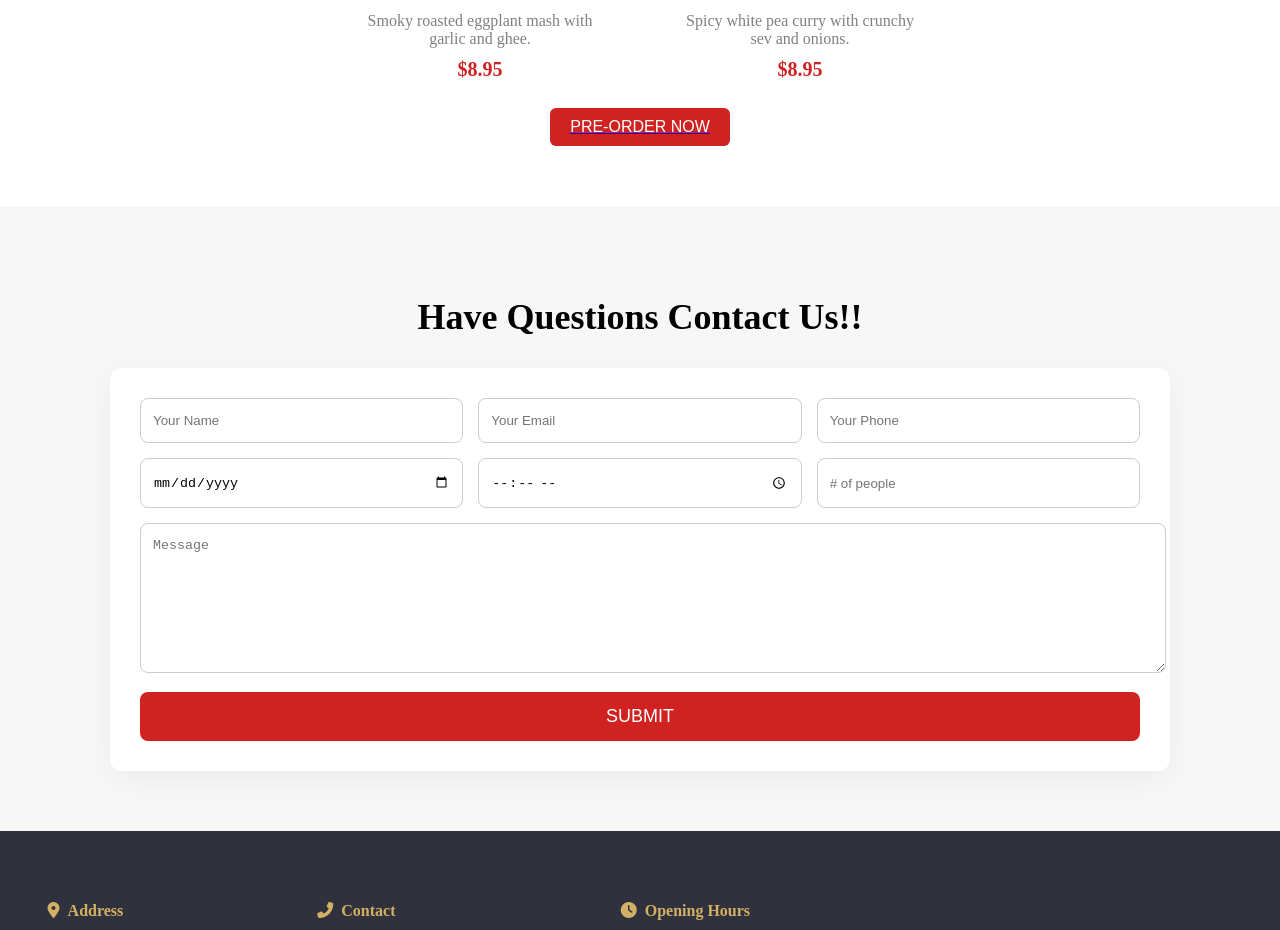
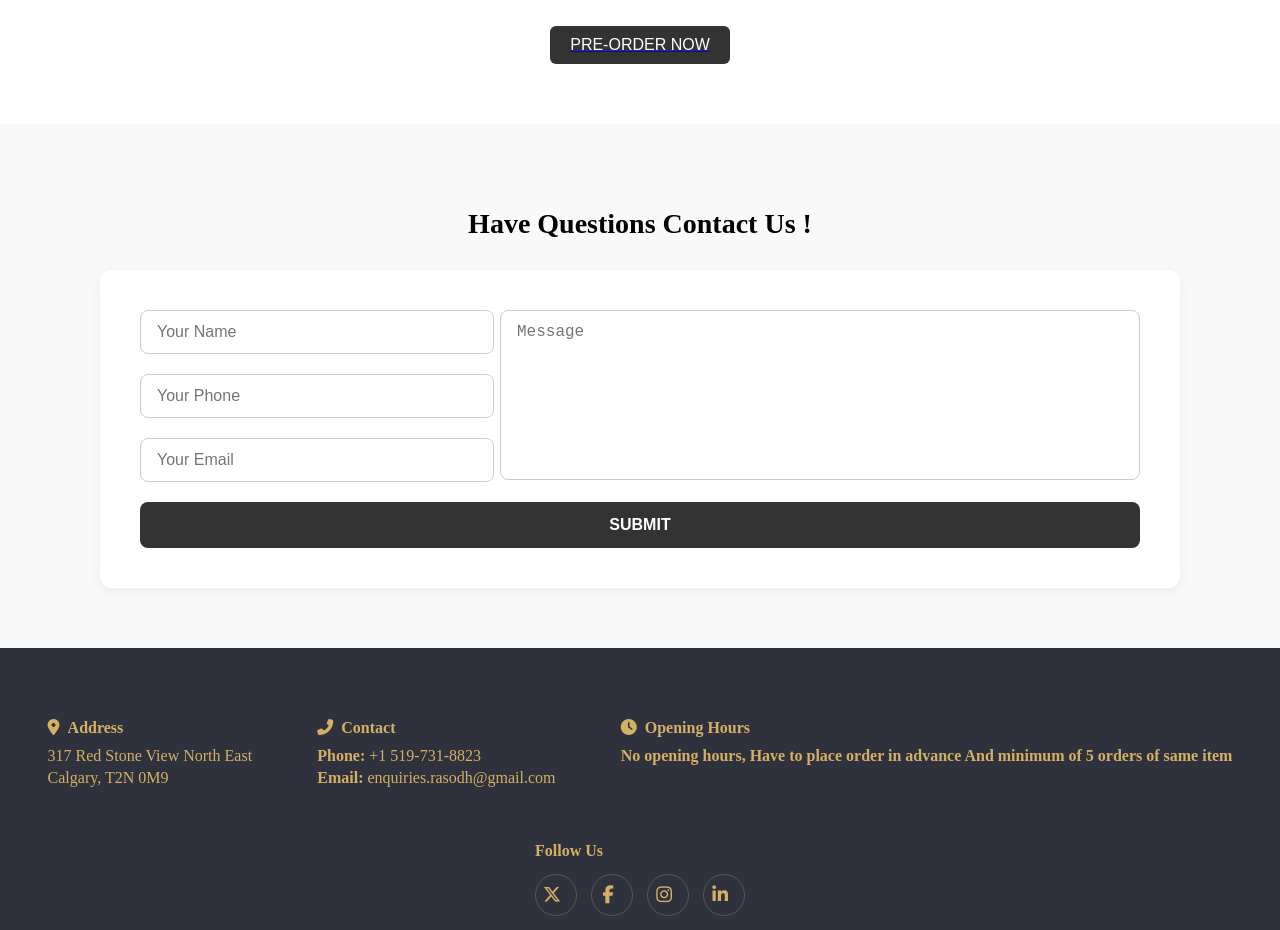
Before and after one commit to AriBandyo/rasodh, a React (Create React App) app: page / in a window 1280 px wide. Shown: the part 1860-2790 px from the top of the page. Built offline with nearby package versions, Linux system fonts and the light colour scheme.

Commit message:
Fix: logo contact up page and slight styling

```diff
--- a/src/App.css
+++ b/src/App.css
@@ -1,38 +1,104 @@
-html {
-    scroll-behavior: smooth;
-  }
-
+/* Welcome Section */
 .hero-section {
-    padding: 80px 20px;
   text-align: center;
-
+  padding: 80px 20px 40px;
 }
 
 .hero-section h1 {
-    font-size: 3rem; /* Makes the welcome title large */
+  font-size: 48px;
+  font-weight: 700;
+  color: #000;
   margin-bottom: 20px;
 }
 
 .hero-section p {
-    font-size: 1.5rem; /* Larger subtitle */
-
-    max-width: 700px;
+  font-size: 20px;
+  color: #222;
+  line-height: 1.6;
+  max-width: 800px;
   margin: 0 auto;
-    line-height: 1.6;
 }
 
-/* ANNIMATION */
-  .hero-section {
-    animation: fadeIn 1.2s ease-in;
+/* Button Section */
+.section-buttons {
+  margin-top: 40px;
+  display: flex;
+  flex-direction: column;
+  align-items: center;
+  gap: 20px;
 }
 
-  @keyframes fadeIn {
-    from {
+/* Button Styling */
+.btn {
+  padding: 12px 24px;
+  width: 220px;
+  background-color: #2f313c;
+  color: #d4b065;
+  text-decoration: none;
+  border: none;
+  border-radius: 12px;
+  font-weight: 600;
+  font-size: 16px;
+  cursor: pointer;
+  box-shadow: 0 4px 10px rgba(0, 0, 0, 0.1);
+  transition: all 0.3s ease;
+}
+
+.btn:hover {
+  background-color: #d4b065;
+  color: #2f313c;
+  transform: scale(1.05);
+}
+
+/* Optional: Animation on load */
+.section-buttons .btn {
   opacity: 0;
   transform: translateY(20px);
+  animation: fadeInUp 0.5s forwards;
 }
+
+.section-buttons .btn:nth-child(1) { animation-delay: 0s; }
+.section-buttons .btn:nth-child(2) { animation-delay: 0.1s; }
+.section-buttons .btn:nth-child(3) { animation-delay: 0.2s; }
+.section-buttons .btn:nth-child(4) { animation-delay: 0.3s; }
+.section-buttons .btn:nth-child(5) { animation-delay: 0.4s; }
+.section-buttons .btn:nth-child(6) { animation-delay: 0.5s; }
+
+@keyframes fadeInUp {
   to {
     opacity: 1;
     transform: translateY(0);
   }
 }
+.section-buttons {
+  margin-top: 40px;
+  display: flex;
+  flex-direction: column;
+  align-items: center;
+  gap: 20px;
+}
+
+.btn {
+  display: inline-flex;
+  justify-content: center;
+  align-items: center;
+  padding: 12px 0;
+  width: 240px;
+  height: 50px;
+  background-color: #2f313c;
+  color: #d4b065;
+  text-decoration: none;
+  border: none;
+  border-radius: 12px;
+  font-weight: 700;
+  font-size: 16px;
+  cursor: pointer;
+  box-shadow: 0 4px 10px rgba(0, 0, 0, 0.1);
+  transition: all 0.3s ease;
+}
+
+.btn:hover {
+  background-color: #d4b065;
+  color: #2f313c;
+  transform: scale(1.05);
+}
--- a/src/ContactUs.js
+++ b/src/ContactUs.js
@@ -4,22 +4,23 @@ import "./contactus.css";
 const ContactUs = () => {
   return (
     <section className="contact-section">
-      <h2>Have Questions Contact Us!!</h2>
+      <h2>Have Questions Contact Us !</h2>
 
       <div className="contact-container">
         <form className="contact-form">
-          <div className="form-row">
-            <input type="text" placeholder="Your Name" required />
-            <input type="email" placeholder="Your Email" required />
-            <input type="text" placeholder="Your Phone" required />
+          <div className="form-layout">
+            <div className="form-left">
+              <input type="text" placeholder="Your Name" required />
+              <input type="text" placeholder="Your Phone" required />
+              <input type="email" placeholder="Your Email" required />
+            </div>
+
+            <div className="form-right">
+              <textarea placeholder="Message" rows="8" required></textarea>
+            </div>
           </div>
-          <div className="form-row">
-            <input type="date" required />
-            <input type="time" required />
-            <input type="number" placeholder="# of people" min="1" required />
-          </div>
-          <textarea placeholder="Message" rows="4"></textarea>
-          <button type="submit">SUBMIT</button>
+
+          <button type="submit" className="submit-btn">SUBMIT</button>
         </form>
       </div>
     </section>
--- a/src/contactus.css
+++ b/src/contactus.css
@@ -1,75 +1,79 @@
+.form-right {
+  flex: 2;
+  display: flex;
+  align-items: flex-start; /* aligns textarea to top */
+}
+
 .contact-section {
+  padding: 60px 20px;
   text-align: center;
-    padding: 60px 20px;
-    background-color: #f7f7f7;
+  background-color: #f9f9f9;
 }
 
 .contact-section h2 {
-    font-size: 36px;
+  font-size: 28px;
   margin-bottom: 30px;
-    font-weight: bold;
 }
 
-  .contact-section h2 span {
-    color: #d12222;
+.contact-container {
+  max-width: 1000px;
+  margin: 0 auto;
+  background-color: #fff;
+  padding: 40px;
+  border-radius: 12px;
+  box-shadow: 0 4px 12px rgba(0, 0, 0, 0.05);
 }
 
 .contact-form {
-    max-width: 1000px;
-    margin: 0 auto;
-    background-color: #fff;
-    padding: 30px;
-    border-radius: 12px;
-    box-shadow: 0 8px 30px rgba(0, 0, 0, 0.05);
+  display: flex;
+  flex-direction: column;
+  gap: 20px;
 }
 
-  .form-row {
+.form-layout {
   display: flex;
-    gap: 15px;
-    margin-bottom: 15px;
+  gap: 40px; /* Increased spacing between left and right */
+}
+
+
+/* Left column for inputs */
+.form-left {
+  flex: 1;
+  display: flex;
+  flex-direction: column;
+  gap: 20px;
+}
+
+/* Right column for message only */
+.form-right {
+  flex: 2;
 }
 
 .contact-form input,
-  .contact-form textarea,
-  .contact-form select {
-    width: 100%;
-    padding: 14px 12px;
+.contact-form textarea {
+  padding: 12px 16px;
+  font-size: 16px;
   border: 1px solid #ccc;
   border-radius: 8px;
-    transition: border 0.3s, box-shadow 0.3s;
+  outline: none;
+  width: 100%;
+  resize: none;
 }
 
-  .contact-form input:focus,
-  .contact-form textarea:focus {
-    border-color: #d12222;
-    outline: none;
-    box-shadow: 0 0 5px rgba(209, 34, 34, 0.2);
+/* Full-width Submit */
+.submit-btn {
+  padding: 14px;
+  font-size: 16px;
+  font-weight: bold;
+  background-color: #333;
+  color: white;
+  border: none;
+  border-radius: 8px;
+  cursor: pointer;
+  transition: background-color 0.3s ease;
+  width: 100%;
 }
 
-  .contact-form textarea {
-    resize: vertical;
-    min-height: 120px;
+.submit-btn:hover {
+  background-color: #a81f1f;
 }
-
-  .contact-form button {
-    width: 100%;
-    background-color: #d12222;
-    color: white;
-    border: none;
-    padding: 14px;
-    font-size: 18px;
-    border-radius: 8px;
-    cursor: pointer;
-    transition: background 0.3s;
-    margin-top: 15px;
-  }
-
-  .contact-form button:hover {
-    background-color: #b30000;
-  }
-
-  @media screen and (max-width: 768px) {
-    .form-row {
-      flex-direction: column;
-    }
-  }
--- a/src/footer/footer.css
+++ b/src/footer/footer.css
@@ -3,7 +3,6 @@
   color: #ffffff;
   padding: 50px 30px;
   margin-bottom: 0;
-
 }
 
 .footer-container {
@@ -37,23 +36,29 @@
 
 .social-icons {
   display: flex;
-    gap: 10px;
+  gap: 14px;
+  align-items: center;
+  margin-top: 10px;
 }
 
 .social-icons a {
-    width: 35px;
-    height: 35px;
+  width: 40px;
+  height: 40px;
   border: 1px solid #555;
   border-radius: 50%;
   display: flex;
   align-items: center;
   justify-content: center;
   color: #ccc;
+  font-size: 18px;
+  line-height: 1;
+  transition: all 0.3s ease;
 }
 
 .social-icons a:hover {
-    border-color:#d4b065;
-    color:#d4b065;
+  border-color: #d4b065;
+  color: #d4b065;
+  transform: scale(1.05);
 }
 
 .footer-bottom {
@@ -74,6 +79,7 @@
   text-decoration: underline;
 }
 
+/* Responsive */
 @media (max-width: 768px) {
   .footer-container {
     flex-direction: column;
--- a/src/header/header.js
+++ b/src/header/header.js
@@ -1,22 +1,21 @@
 import React from "react";
 import "./header.css";
+import logo from "./Logo.png"; // adjust path based on your folder structure"
+// adjust path based on your folder structure
 
 const Header = () => {
-  const dispatchEvent = (type) => {
-    window.dispatchEvent(new Event(type));
-  };
-
   return (
     <header className="header">
       <div className="brand">
-        Rasodh<span>.</span>
+        <img src={logo} alt="Rasodh Logo" className="logo" />
+        Rasodh<span className="dot">.</span>
       </div>
       <nav className="nav-links">
-        <a href="#!" onClick={() => dispatchEvent("showHome")}>Home</a>
-        <a href="#!" onClick={() => dispatchEvent("showAbout")}>About</a>
+        <a href="#home">Home</a>
+        <a href="#about">About</a>
         <a href="#menu">Menu</a>
-        <a href="#!" onClick={() => dispatchEvent("showChefs")}>Chefs</a>
-        <a href="#!" onClick={() => dispatchEvent("showGallery")}>Gallery</a>
+        <a href="#chefs">Chefs</a>
+        <a href="#gallery">Gallery</a>
         <a href="#contact">Contact</a>
       </nav>
     </header>
--- a/src/menu/menu.css
+++ b/src/menu/menu.css
@@ -22,7 +22,7 @@
 
   .menu-tabs button:hover,
   .menu-tabs .active-tab {
-    color: #d12222;
+    color: #333;
   }
 
   .menu-tabs .active-tab::after {
@@ -32,7 +32,7 @@
     left: 0;
     width: 100%;
     height: 2px;
-    background-color: #d12222;
+    background-color: #333;
   }
 
   .menu-title {
@@ -43,7 +43,7 @@
   }
 
   .menu-heading {
-    color: #d12222;
+    color: #333;
     font-size: 36px;
     margin-bottom: 40px;
     font-family: "Cursive", sans-serif;
@@ -88,13 +88,13 @@
 
   .price {
     font-weight: bold;
-    color: #d12222;
+    color: #333;
     font-size: 20px;
   }
 
   .menu-section button {
     width: auto;
-    background-color: #d12222;
+    background-color: #333;
     color: white;
     border: none;
     padding: 10px 20px;
--- a/src/menu/menu.js
+++ b/src/menu/menu.js
@@ -16,49 +16,49 @@ const Menu = () => {
     {
       name: "Dahi Wada",
       description: "Soft lentil dumplings in spiced yogurt with chutneys.",
-      price: "$5.95",
+      price: "$10",
       image: DahiWada,
     },
     {
       name: "Ragda Patis",
       description: "Spiced white pea curry with golden potato patties.",
-      price: "$14.95",
+      price: "$12",
       image: RagdaPatis,
     },
     {
       name: "Pani Puri",
       description: "Crispy puris filled with potato and tangy tamarind water.",
-      price: "$8.95",
+      price: "$10",
       image: PaniPuri,
     },
     {
       name: "Dabeli",
       description: "Spicy street-style sandwich with masala potato mix.",
-      price: "$8.95",
+      price: "$10",
       image: Dabeli,
     },
     {
       name: "Pav Bhaji",
       description: "Rich mashed veggie curry served with butter-toasted pav.",
-      price: "$8.95",
+      price: "$10",
       image: PavBhaji,
     },
     {
       name: "Masala Puri, Sukhi Aloo and Mirchi",
       description: "Crispy puris, spiced potatoes, and fried green chilies.",
-      price: "$8.95",
+      price: "$14",
       image: MasalaPuri,
     },
     {
       name: "Kathiyawadi Baigan Bharta",
       description: "Smoky roasted eggplant mash with garlic and ghee.",
-      price: "$8.95",
+      price: "$16",
       image: Kathiyawadi,
     },
     {
       name: "Sev Usal",
       description: "Spicy white pea curry with crunchy sev and onions.",
-      price: "$8.95",
+      price: "$16",
       image: SevUsal,
     },
   ];
```
Also changed, not shown: src/header/header.css (+42 -12 lines), src/App.js (line endings or trailing spaces), src/header/Logo.png (added), src/header/rasodh_logo.png (added). Lines whose indentation alone changed are shown as unchanged.
